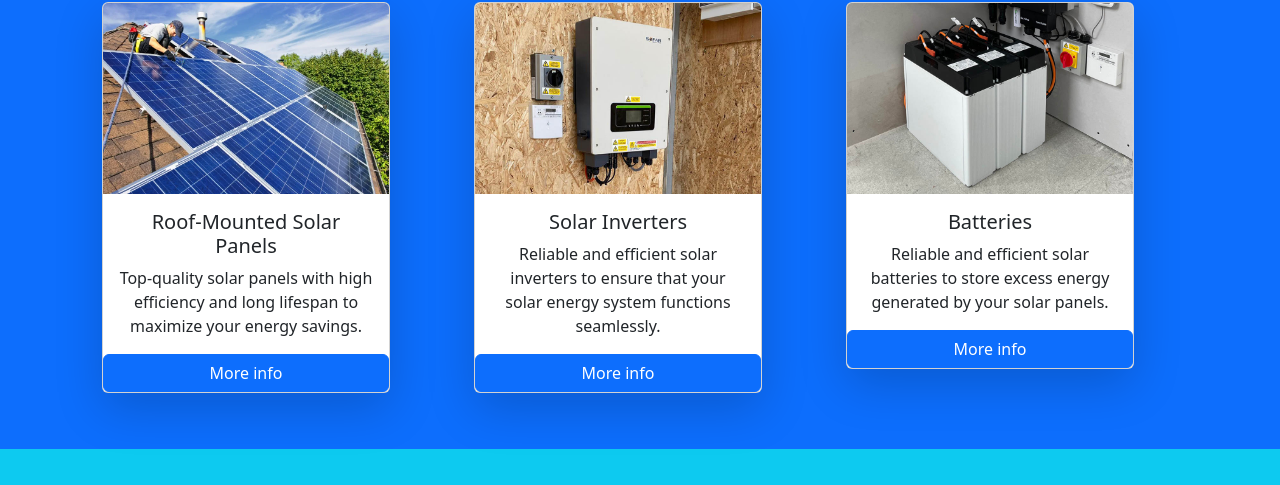
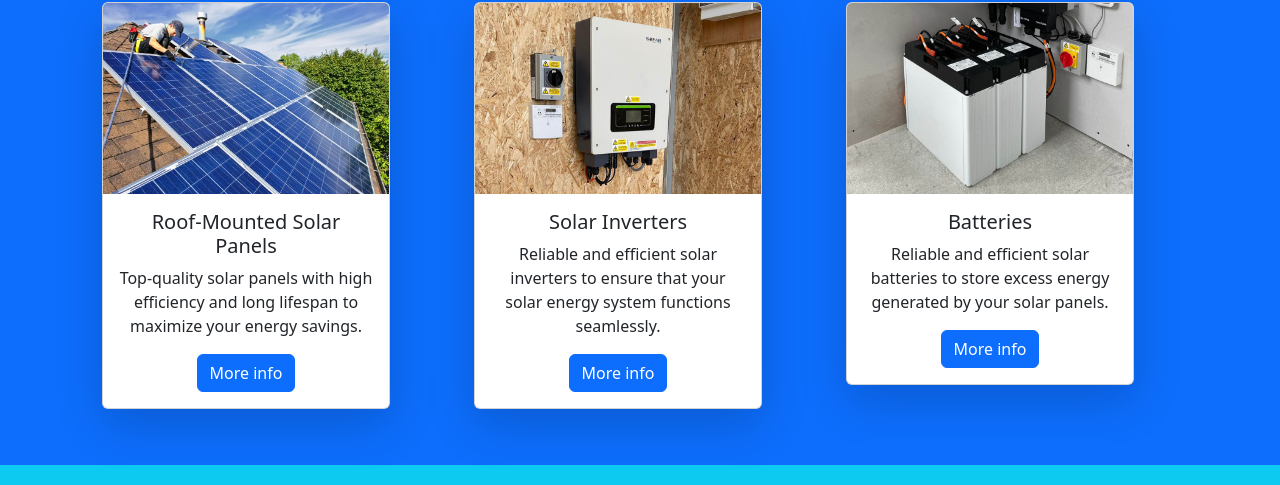
Before and after one commit to Rowan527/rowan527.github.io, a plain HTML site: page BusinessHomepage.html in a window 1280 px wide. Shown: the part 185-670 px from the top of the page. Drawn offline with nearby package versions, Linux system fonts and the light colour scheme.

Commit message:
validator fixes 2

```diff
--- a/BusinessHomepage.html
+++ b/BusinessHomepage.html
@@ -46,37 +46,34 @@
 			<div class="container">
 				<div class="row">
 					<div class="col">
-                    <a href="#rm-solar-panels" class="card text-decoration-none m-2 shadow-lg" style="width: 18rem;">
+						<div class="card text-decoration-none m-2 shadow-lg" style="width: 18rem;">
 							<img src="rm-solar-panel.png" class="card-img-top" alt="Solar Panel">
 							<div class="card-body">
 								<h5 class="card-title">Roof-Mounted Solar Panels</h5>
 								<p class="card-text">Top-quality solar panels with high efficiency and long lifespan to maximize your energy savings.</p>
-
+								<button type="button" class="btn btn-primary" onclick="window.location.href='#rm-solar-panels';">More info</button>
 							</div>
-						<button type="button" class="btn btn-primary">More info</button>
-                    </a>
+						</div>
 					</div>
 					<div class="col">
-                    <a href="#solar-inverters" class="card text-decoration-none m-2 shadow-lg" style="width: 18rem;">
+						<div class="card text-decoration-none m-2 shadow-lg" style="width: 18rem;">
 							<img src="solar-inverters.png" class="card-img-top" alt="Solar Inverter">
 							<div class="card-body">
 								<h5 class="card-title">Solar Inverters</h5>
 								<p class="card-text">Reliable and efficient solar inverters to ensure that your solar energy system functions seamlessly.</p>
-
+								<button type="button" class="btn btn-primary" onclick="window.location.href='#solar-inverters';">More info</button>
 							</div>
-						<button type="button" class="btn btn-primary">More info</button>
-                    </a>
+						</div>
 					</div>
 					<div class="col">
-                    <a href="#batteries" class="card text-decoration-none m-2 shadow-lg" style="width: 18rem;">
+						<div class="card text-decoration-none m-2 shadow-lg" style="width: 18rem;">
 							<img src="solar-battery.png" class="card-img-top" alt="Solar Battery">
 							<div class="card-body">
 								<h5 class="card-title">Batteries</h5>
 								<p class="card-text">Reliable and efficient solar batteries to store excess energy generated by your solar panels.</p>
-
+								<button type="button" class="btn btn-primary" onclick="window.location.href='#batteries';">More info</button>
 							</div>
-						<button type="button" class="btn btn-primary">More info</button>
-                    </a>
+						</div>
 					</div>
 				</div>
 			</div>
@@ -86,7 +83,6 @@
     <!--Future Prospects-->
     <section class="bg-info py-5">
         <h1 class="text-cyan-400" id="prospects-section" style="font-family: 'Oswald', sans-serif;">Future Prospects</h1>
-
 		<div class="row md-3 align-items-center justify-content-center">
             <div class="col-12 col-md-6 justify-content-center align-content-center">
                 <div id="prospects-carousel" class="carousel slide" data-bs-ride="carousel">
```
Lines whose indentation alone changed are shown as unchanged.
